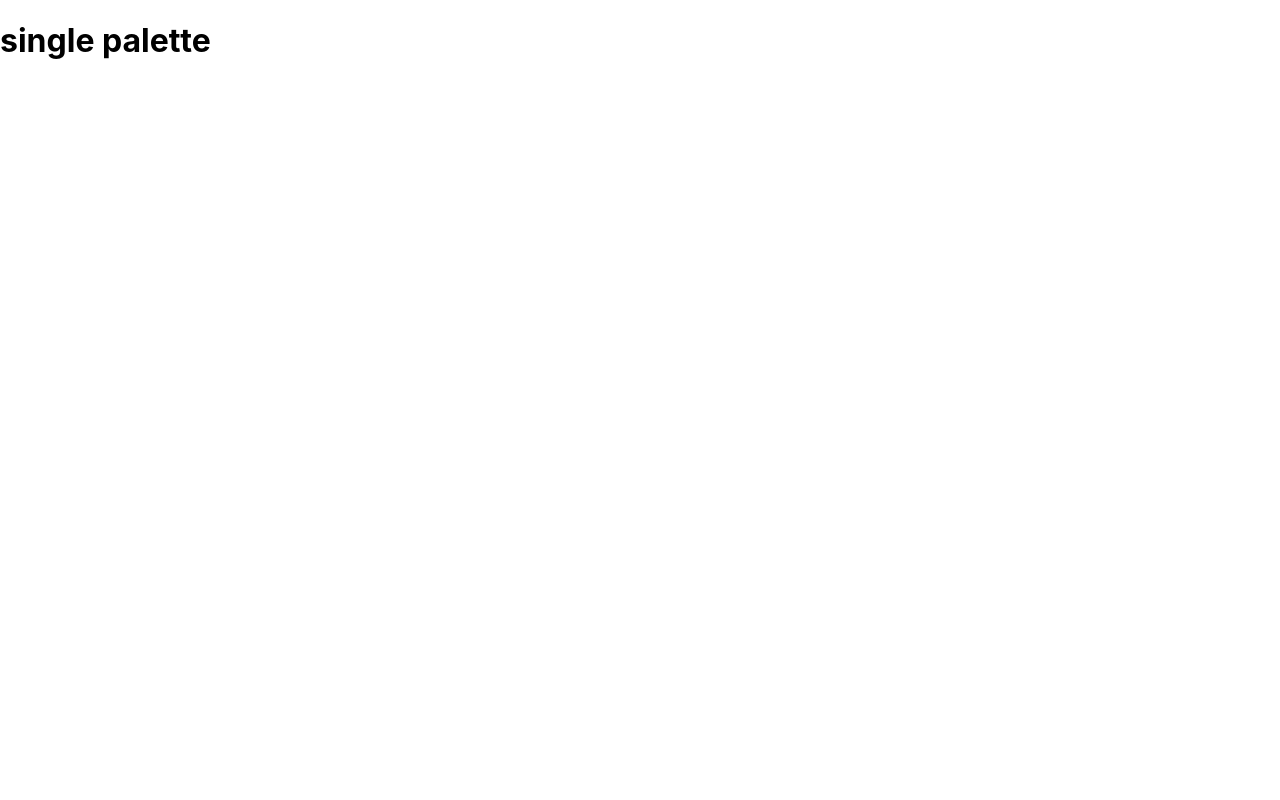
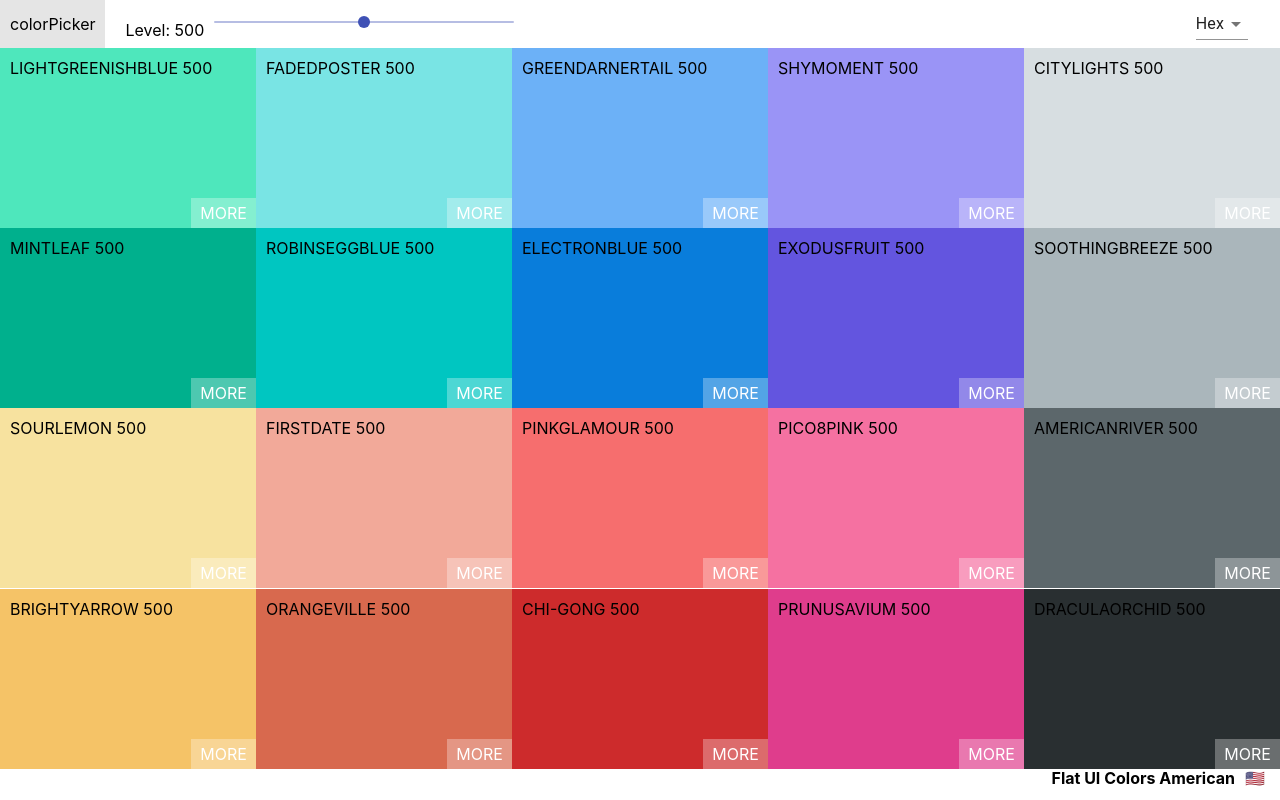
Before and after one commit to Scientist-Ansh/colors-project, a React (Create React App) app: page /palette/flat-ui-colors-american in a window 1280 px wide. Built offline with nearby package versions, Linux system fonts and the light colour scheme.

Commit message:
add palette list

```diff
--- a/src/App.js
+++ b/src/App.js
@@ -1,6 +1,7 @@
 import React,{Component} from 'react';
 
 import Palette from './components/Palette';
+import PaletteList from './components/PaletteList';
 
 import {Switch,Route} from 'react-router-dom';
 
@@ -8,13 +9,25 @@ import seedColors from './seedColors';
 import {generateColors} from './helpers/colorHelper';
 import './App.css';
 
+
 class App extends Component{
+
+  findPalette(id){
+    return seedColors.find((palette)=>{
+      console.log(palette.id);
+
+      return palette.id === id}
+      )
+  }
+
   render(){
-    console.log(generateColors(seedColors[1]));
+
     return(
       <Switch>
-        <Route exact path='/' render={()=><h1>Pallets appear here</h1>}/>
-        <Route exact path='/palette/:id' render={()=><h1>single palette</h1>}/>
+        <Route exact path='/' render={()=><PaletteList palettes = {seedColors}/>}/>
+        <Route exact path='/palette/:id'
+        render={(routeProps)=>
+        <Palette palette ={generateColors(this.findPalette(routeProps.match.params.id))} />}/>
       </Switch>
 
 
--- a/src/components/Navbar.js
+++ b/src/components/Navbar.js
@@ -1,4 +1,6 @@
 import React, { Component } from 'react';
+
+import {Link} from 'react-router-dom';
 
 import Slider from '@material-ui/core/Slider';
 
@@ -44,7 +46,7 @@ export default class Navbar extends Component {
         return (
             <header className="Navbar">
                 <div className="logo">
-                    colorPicker
+                    <Link to='/' style={{textDecoration:"none",color:"black"}}>colorPicker</Link>
                 </div>
                 <div className="slider-container">
                     <span>Level: {this.state.value}</span>
--- /dev/null
+++ b/src/components/PaletteList.js
@@ -0,0 +1,19 @@
+import React ,{Component} from 'react';
+
+import {Link} from 'react-router-dom';
+
+class PaletteList extends Component{
+    render(){
+        return(
+            <div className="PaletteList">
+                {this.props.palettes.map((palette)=>
+                <p>
+                    <Link to={`palette/${palette.id}`}>{palette.paletteName}</Link>
+                </p>
+                )}
+            </div>
+        )
+    }
+}
+
+export default PaletteList;
```
